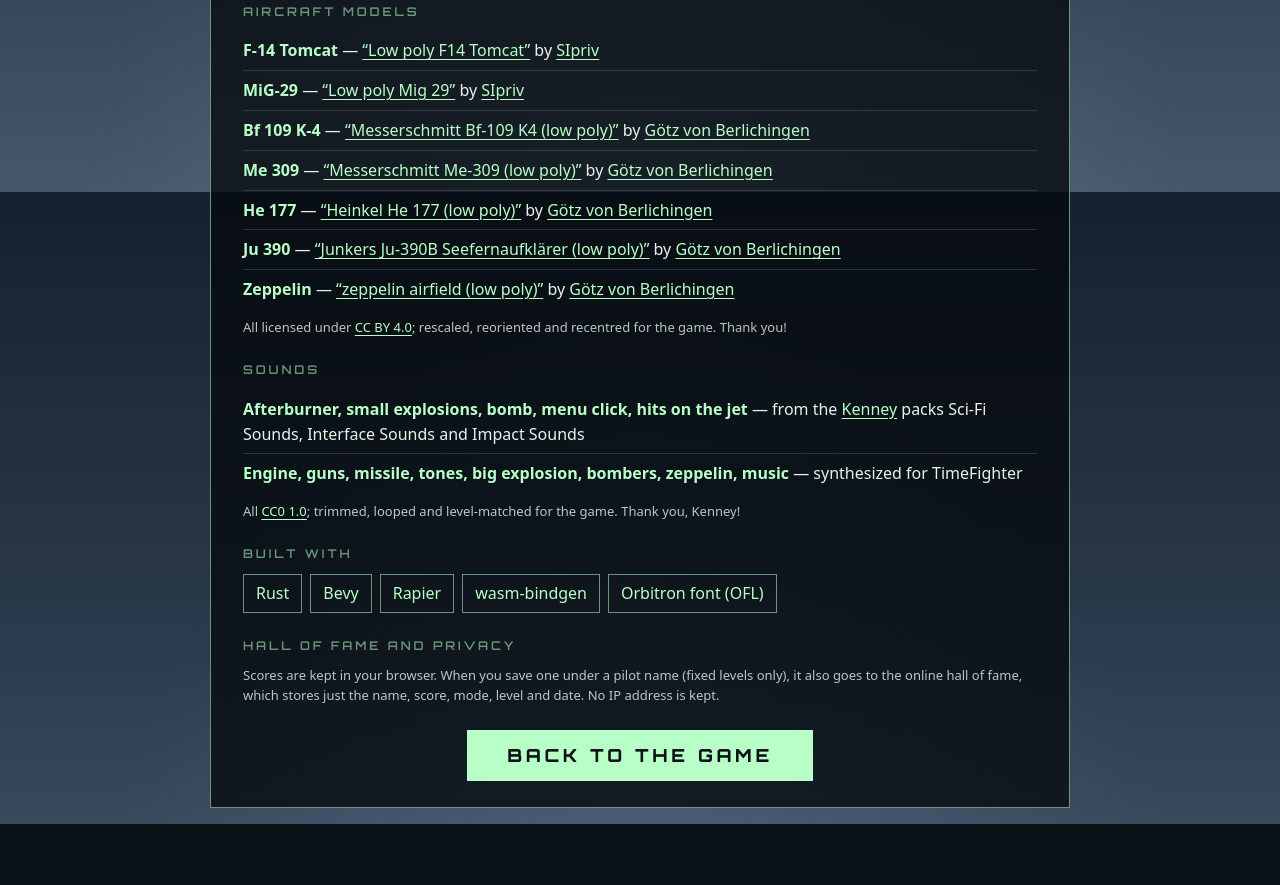
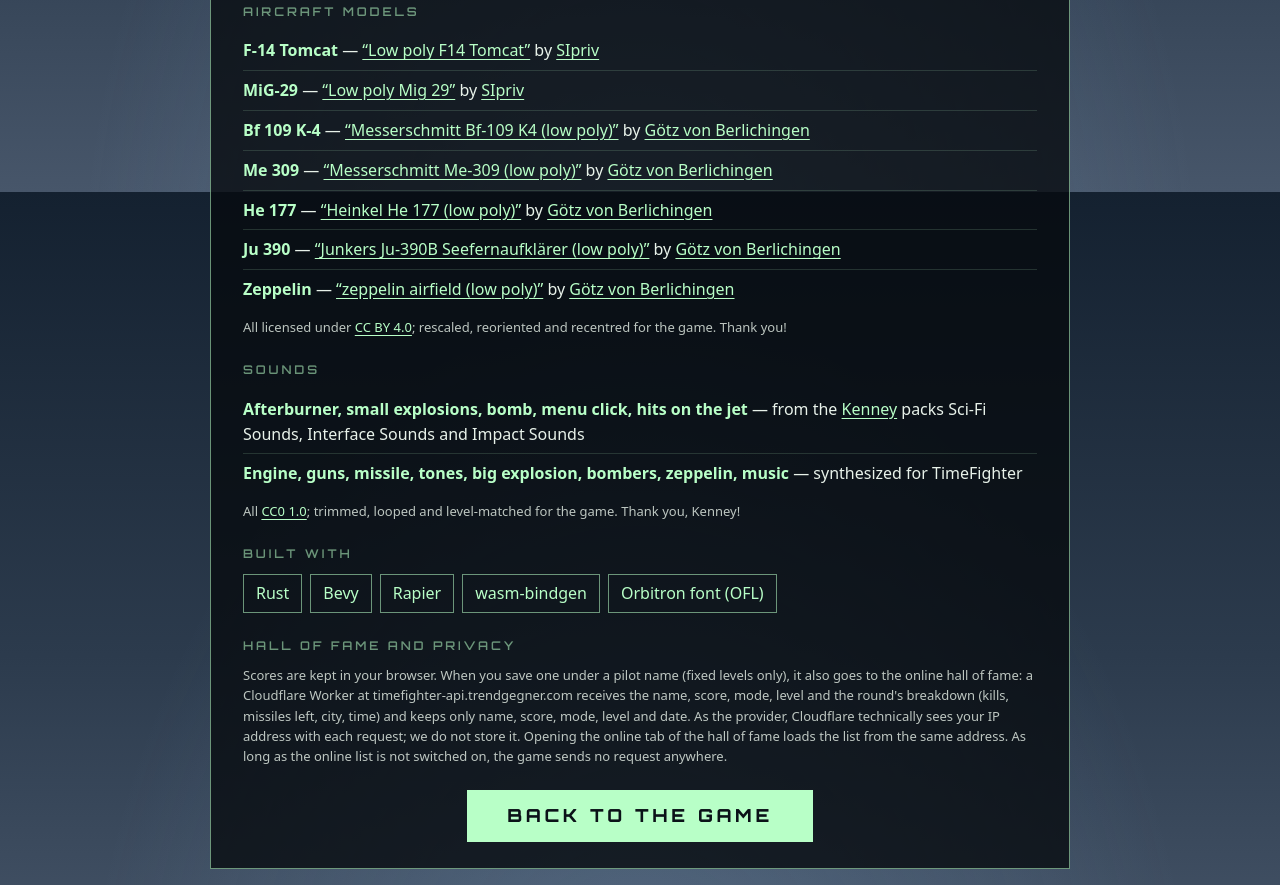
Before and after one commit to 2strange/timeFighter_bevy, a plain HTML site: page web/credits.html in a window 1280 px wide. Shown: the part 608-1493 px from the top of the page. Before the commit the page ends 1432 px from the top, so only its background shows below. Drawn offline with Linux system fonts and the light colour scheme.

Commit message:
Hall of fame on timefighter-api.trendgegner.com; privacy names Cloudflare
- The worker's custom domain is timefighter-api.trendgegner.com (one
  level below the zone, covered by Cloudflare's free certificate).
- The privacy note on the credits page names the Cloudflare Worker, what
  goes there (name, score, mode, level, the round's breakdown), what is
  kept (name, score, mode, level, date), that Cloudflare sees the IP
  address but we do not store it, and that without the address set no
  request is made.

Co-Authored-By: Maverick (timeFighter flight-dev) <team@litora-nova.com>

```diff
--- a/leaderboard/wrangler.toml
+++ b/leaderboard/wrangler.toml
@@ -14,5 +14,5 @@
 
 # Custom domain (README.md, step 3); remove to use the workers.dev address.
 [[routes]]
-pattern = "api.timefighter.trendgegner.com"
+pattern = "timefighter-api.trendgegner.com"
 custom_domain = true
--- a/web/credits.html
+++ b/web/credits.html
@@ -246,8 +246,13 @@
         <h2>Hall of fame and privacy</h2>
         <p class="note">
           Scores are kept in your browser. When you save one under a pilot name (fixed levels
-          only), it also goes to the online hall of fame, which stores just the name, score,
-          mode, level and date. No IP address is kept.
+          only), it also goes to the online hall of fame: a Cloudflare Worker at
+          timefighter-api.trendgegner.com receives the name, score, mode, level and the round's
+          breakdown (kills, missiles left, city, time) and keeps only name, score, mode, level and
+          date. As the provider, Cloudflare technically sees your IP address with each request;
+          we do not store it. Opening the online tab of the hall of fame loads the list from the
+          same address. As long as the online list is not switched on, the game sends no request
+          anywhere.
         </p>
       </section>
 
```
Also changed, not shown: web/index.html (+1 -1 lines), leaderboard/README.md.
